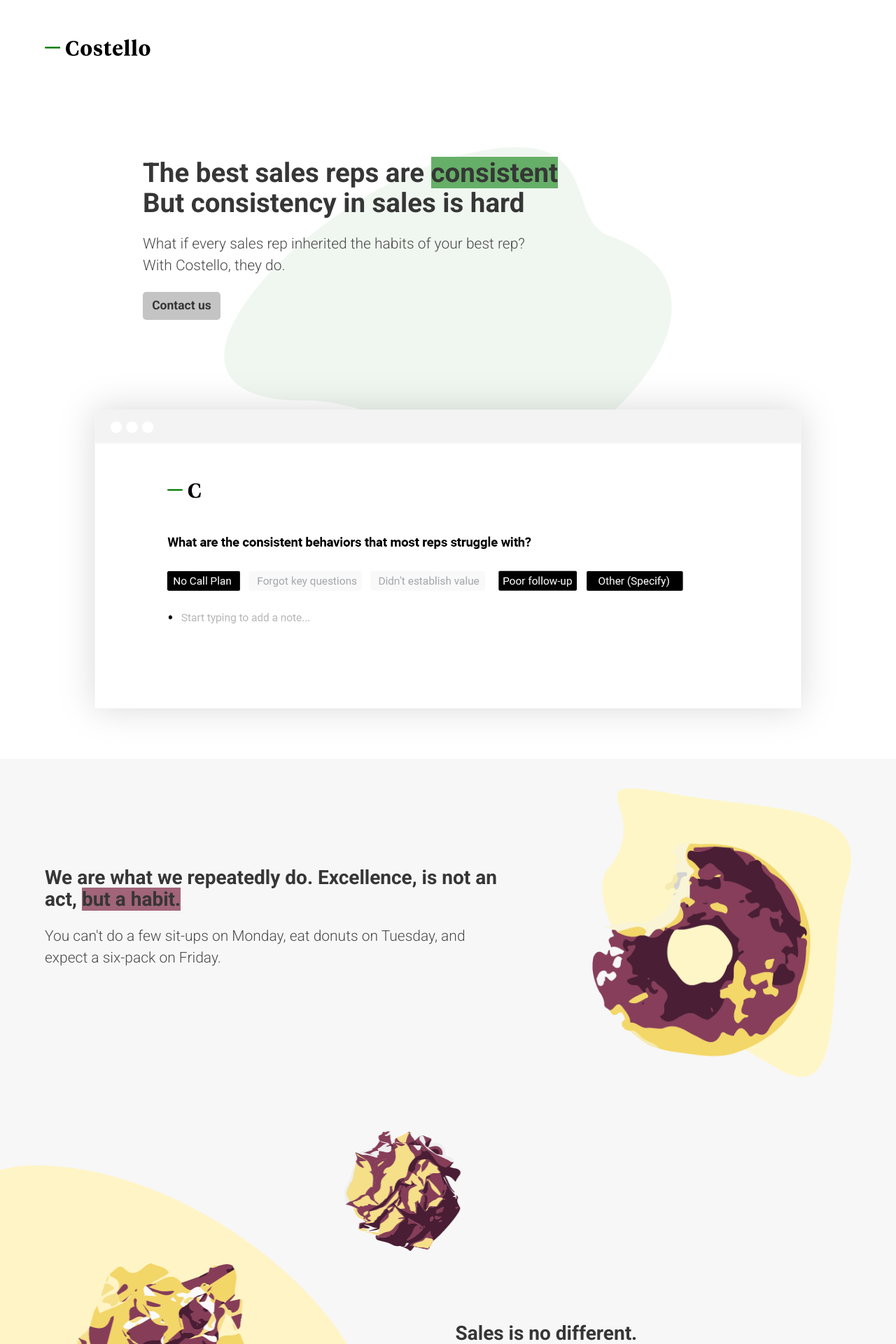
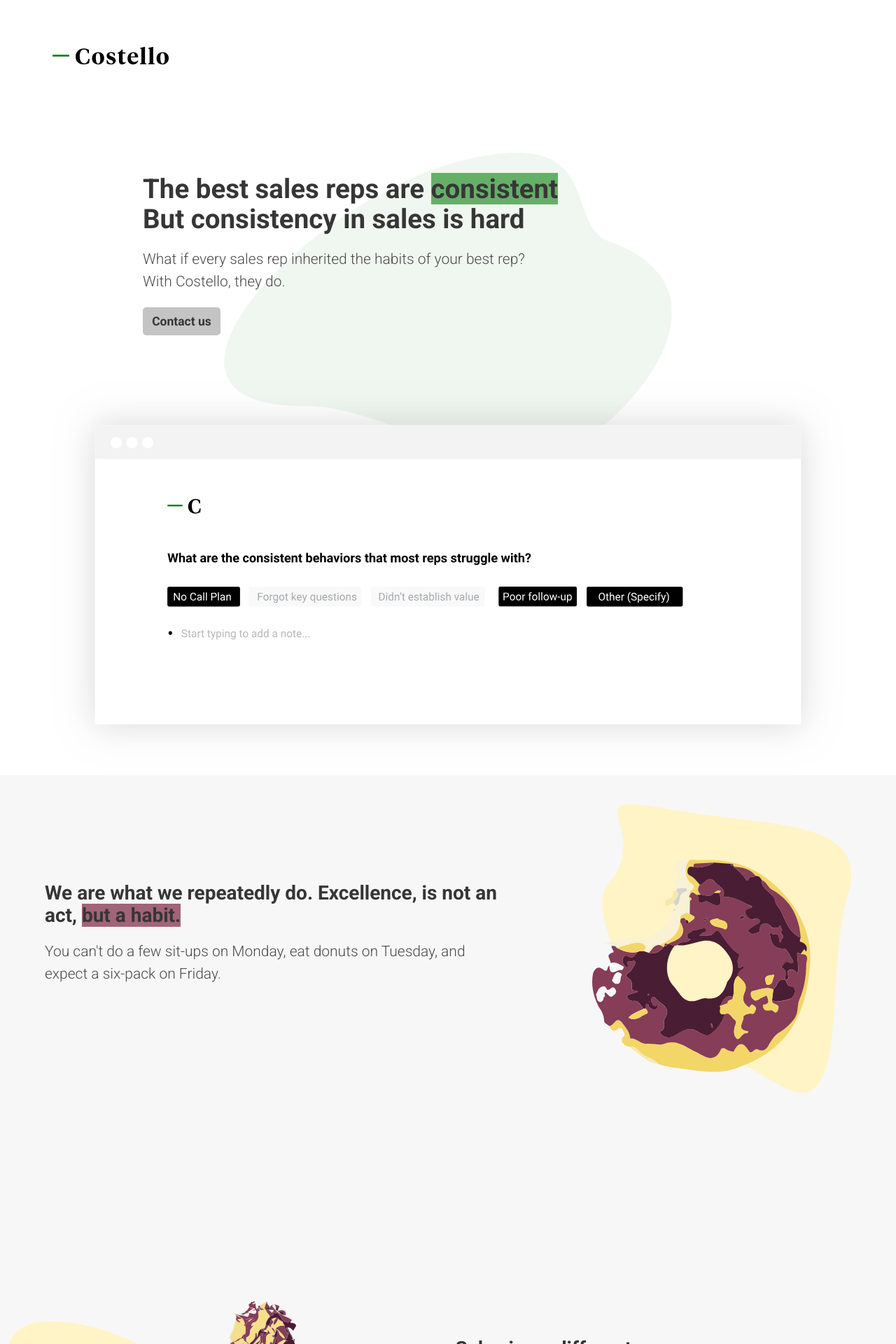
Before and after one commit to danieljbell/cloudcannon-test, a Jekyll site: the page built from index.html, in a window 1280 px wide. Shown: the top 1920 px of the page at 70% size. Built offline with Jekyll 4.4.1, drawn with Linux system fonts in a browser that asks for light colours; the list of posts is cut into pages by our own code.

Commit message:
adding new svg

```diff
--- a/_includes/home/discovery.html
+++ b/_includes/home/discovery.html
@@ -3,7 +3,7 @@
     <div class="columns">
       <div class="home__discovery-image column is-half-desktop is-full-mobile">
         {% include elements/image.html
-          src="home/discovery.png"
+          src="home/discovery.svg"
         %}
       </div>
       <div class="home__discovery-copy column is-half-desktop is-full-mobile content is-large">
--- a/_includes/home/habit.html
+++ b/_includes/home/habit.html
@@ -15,7 +15,7 @@
       </div>
       <div class="home__habit-image column is-4 is-offset-1">
         {% include elements/image.html
-          src="home/doughnut.png"
+          src="home/doughnut.svg"
           title="home-doughnut"
         %}
       </div>
--- a/_includes/home/intro.html
+++ b/_includes/home/intro.html
@@ -4,7 +4,8 @@
       <div class="level-item">
         <div class="heading">
           {% include elements/image.html
-            src="global/logo.png"
+            src="global/logo.svg"
+            classes="is-7 is-7-mobile is-offset-2-mobile column"
           %}
         </div>
       </div>
@@ -22,7 +23,7 @@
     </div>
     <div class="home__intro-image">
       {% include elements/image.html
-        src="home/intro-window.png"
+        src="home/intro-window.svg"
         classes="home__intro-image-window"
       %}
     </div>
--- a/_includes/home/prep.html
+++ b/_includes/home/prep.html
@@ -3,7 +3,7 @@
     <div class="columns">
       <div class="home__prep-image column is-half-desktop is-full-mobile">
         {% include elements/image.html
-          src="home/prep.png"
+          src="home/prep.svg"
         %}
       </div>
       <div class="home__prep-copy column is-half-desktop is-full-mobile content is-large">
--- a/_sass/home/_enter-costello.scss
+++ b/_sass/home/_enter-costello.scss
@@ -25,9 +25,9 @@
     z-index: 2;
 
     @media(min-width: 450px) {
-      right: 0;
-      top: -3rem;
-      width: 20%;
+      right: 10rem;
+      top: -4rem;
+      width: 18%;
     }
 
     @media(min-width: $mobile) {
--- a/_sass/home/_sales.scss
+++ b/_sass/home/_sales.scss
@@ -1,23 +1,31 @@
 .home__sales {
   align-items: flex-start;
-  background-image: url(/assets/images/home/trashcan.png);
+  background-image: url(/assets/images/home/trashcan.svg);
   background-color: $grey;
-  background-position: bottom;
   background-repeat: no-repeat;
+  background-position: -6.8rem 16rem;
   background-size: 100%;
-  min-height: 75vh;
+  min-height: 45vh;
   padding-top: 1rem;
   transition: all .5s ease-in-out;
 
-  @media(min-width: 320px) {
-    background-position: 45% 0;
-    background-size: unset;
+  @media(min-width: 480px) {
+    background-position: -15rem 12rem;
+    min-height: 45vh;
+    padding: 1rem 2rem;
+  }
+
+  @media(min-width: $mobile) {
+    background-position: -10em 10rem;
+    background-size: 55%;
+    min-height: 45vh;
     padding: 1rem 2rem;
   }
 
   @media(min-width: $desktop) {
     align-items: center;
-    background-position: left -32.18rem bottom -21rem;
+    background-position: left -15.5rem bottom -6rem;
+    background-size: 50%;
     padding: 22rem 2rem;
   }
 }
```
Also changed, not shown: assets/images/home/prep.svg (added).
